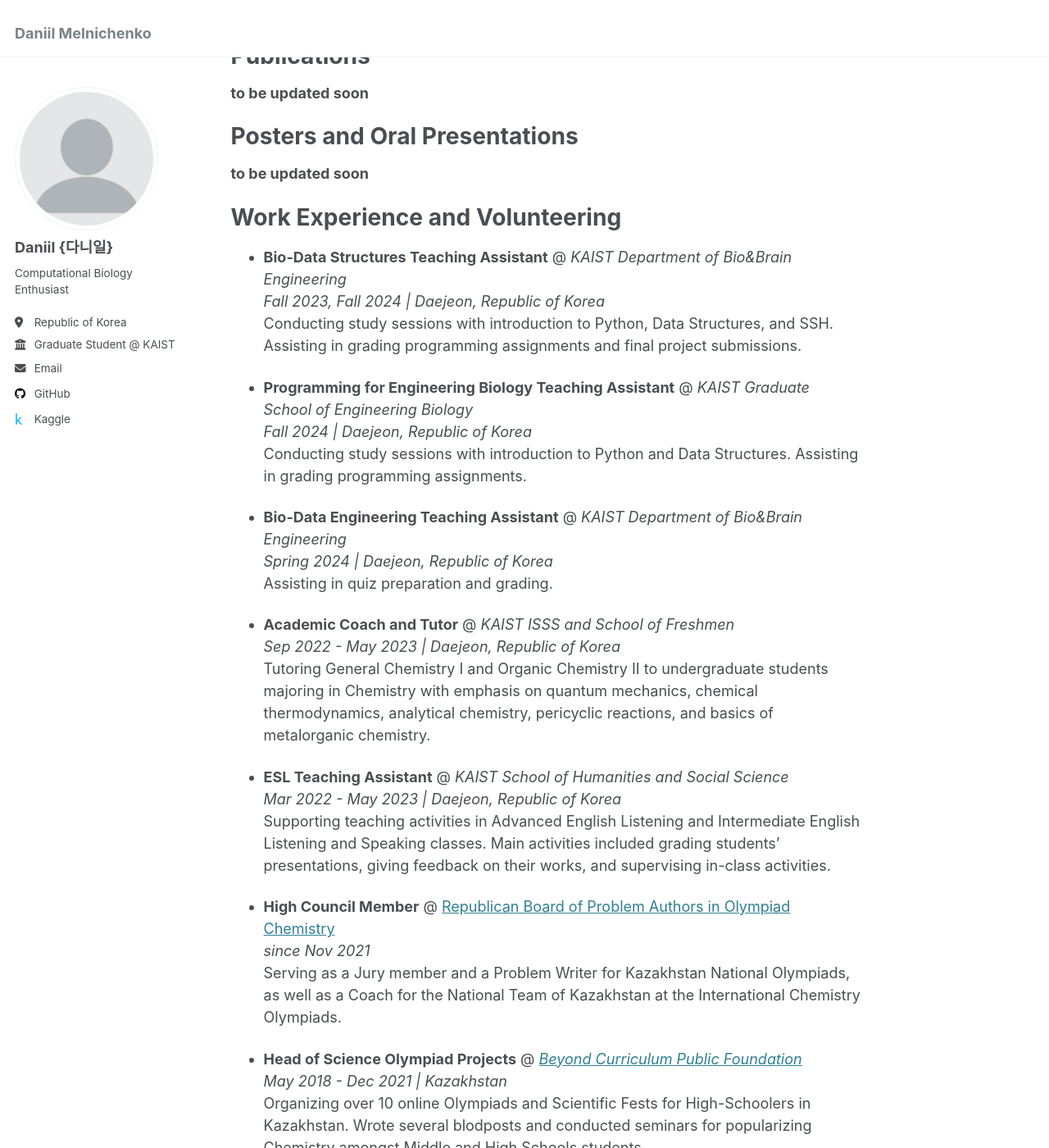
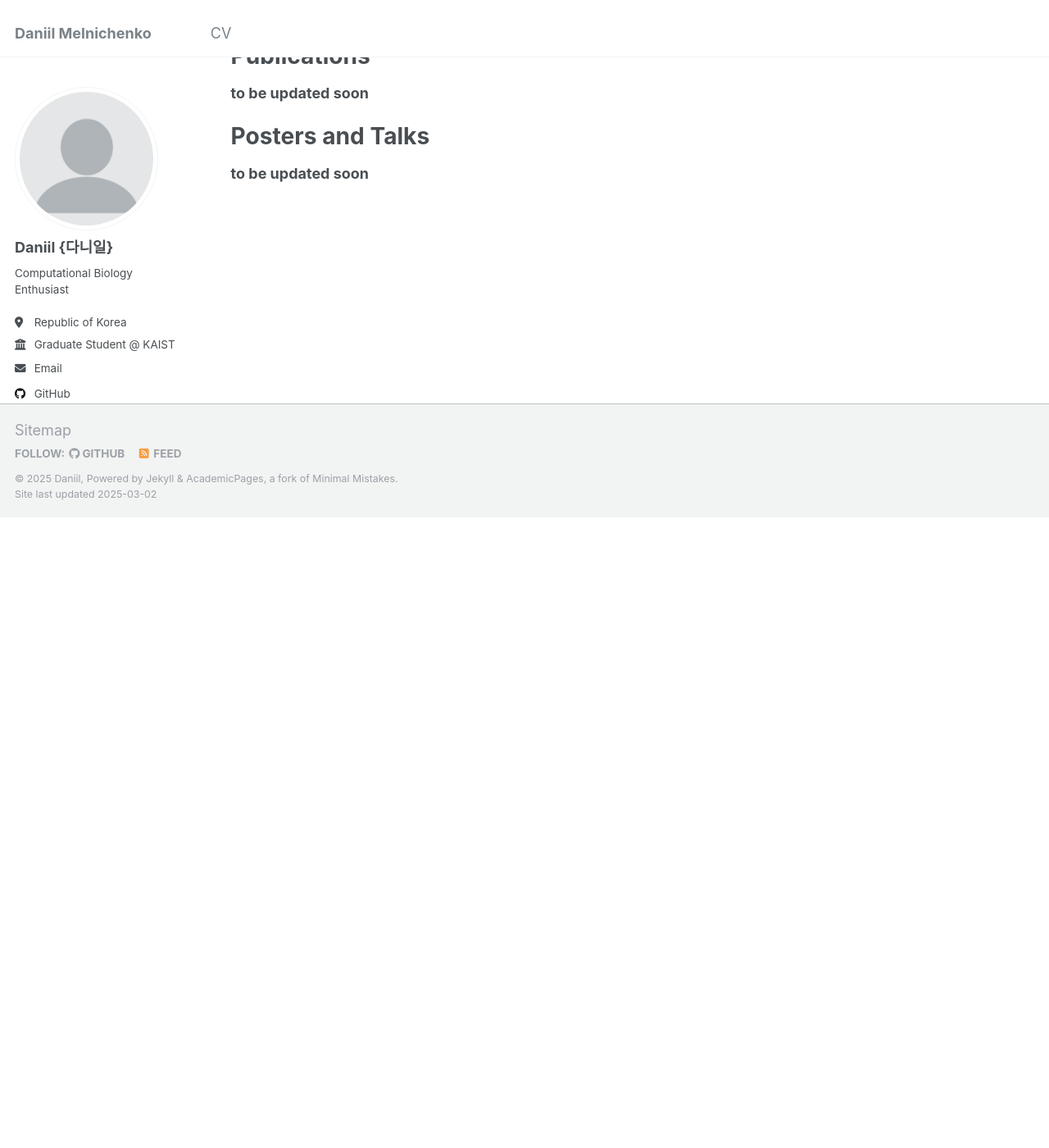
Before and after one commit to daniilmelnichenko/daniilmelnichenko.github.io, a Jekyll site: the page built from _pages/about.md, in a window 1280 px wide and 1400 px high, scrolled down 800 px. Shown: the whole window at 82% size. Built offline with Jekyll 4.4.1, drawn with Linux system fonts in a browser that asks for light colours; after the commit the page ends 1430 px from its top, so only the background shows below that; some of the changed text lies outside the part shown.

Commit message:
added CV

```diff
--- a/_pages/about.md
+++ b/_pages/about.md
@@ -41,55 +41,6 @@ Publications
 ======
 **to be updated soon**
 
-Posters and Oral Presentations
+Posters and Talks
 ======
 **to be updated soon**
-
-Work Experience and Volunteering
-======
-* **Bio-Data Structures Teaching Assistant** @ *KAIST Department of Bio&Brain Engineering*
-<span style="display: inline-block; width: 100%;">*Fall 2023, Fall 2024 | Daejeon, Republic of Korea*</span>
-<span style="display: inline-block; width: 100%;">Conducting study sessions with introduction to Python, Data Structures, and SSH. Assisting in
-grading programming assignments and final project submissions.</span>
-
-* **Programming for Engineering Biology Teaching Assistant** @ *KAIST Graduate School of Engineering Biology*
-<span style="display: inline-block; width: 100%;">*Fall 2024 | Daejeon, Republic of Korea*</span>
-<span style="display: inline-block; width: 100%;">Conducting study sessions with introduction to Python and Data Structures. Assisting in
-grading programming assignments.</span>
-
-* **Bio-Data Engineering Teaching Assistant** @ *KAIST Department of Bio&Brain Engineering*
-<span style="display: inline-block; width: 100%;">*Spring 2024 | Daejeon, Republic of Korea*</span>
-<span style="display: inline-block; width: 100%;">Assisting in quiz preparation and grading.</span>
-
-* **Academic Coach and Tutor** @ *KAIST ISSS and School of Freshmen*
-<span style="display: inline-block; width: 100%;">*Sep 2022 - May 2023 | Daejeon, Republic of Korea*</span>
-<span style="display: inline-block; width: 100%;">Tutoring General Chemistry I and Organic Chemistry II to undergraduate students majoring in Chemistry
-with emphasis on quantum mechanics, chemical thermodynamics, analytical chemistry, pericyclic reactions, and basics of metalorganic chemistry. </span>
-
-* **ESL Teaching Assistant** @ *KAIST School of Humanities and Social Science*
-<span style="display: inline-block; width: 100%;">*Mar 2022 - May 2023 | Daejeon, Republic of Korea*</span>
-<span style="display: inline-block; width: 100%;">Supporting teaching activities in Advanced English Listening and Intermediate English Listening and Speaking classes. Main activities included grading students’ presentations, giving feedback on their works, and supervising in-class activities.</span>
-
-* **High Council Member** @ [Republican Board of Problem Authors in Olympiad Chemistry](https://qazcho.kz/)
-<span style="display: inline-block; width: 100%;">*since Nov 2021*</span>
-<span style="display: inline-block; width: 100%;">Serving as a Jury member and a Problem Writer for Kazakhstan National Olympiads, as well as a Coach
-for the National Team of Kazakhstan at the International Chemistry Olympiads.</span>
-
-* **Head of Science Olympiad Projects** @ *[Beyond Curriculum Public Foundation](https://bc-pf.org/)*
-<span style="display: inline-block; width: 100%;">*May 2018 - Dec 2021 | Kazakhstan*</span>
-<span style="display: inline-block; width: 100%;"> Organizing over 10 online Olympiads and Scientific Fests for High-Schoolers in Kazakhstan.
-Wrote several blodposts and conducted seminars for popularizing Chemistry amongst Middle and High Schools students.</span>
-
-Skills
-======
-### Common
-- Microsoft Office (Word, PowerPoint, Excel), LaTeX, Keynote
-### Programming
-- Linux, Python (NumPy, Pandas, PyTorch, Rdkit, Matplotlib, psycopg2), R (tidyverse, ggplot2), PostgreSQL, MatLab, Git
-### Bioinformatics
-- BLAST, Cytoscape, MEGA, DAVID
-### Chemistry-specific Languages
-- ChemDraw, MastReNova, Organic Synthesis, NMR, FT-IR
-### Soft Skills
-- Russian (Native), English (Fluent), Kazakh (Fluent), Korean (Intermediate)
-- Event Organization, Project Management
```
Also changed, not shown: _data/navigation.yml (+19 -18 lines), _pages/cv.md (+50 -14 lines).
